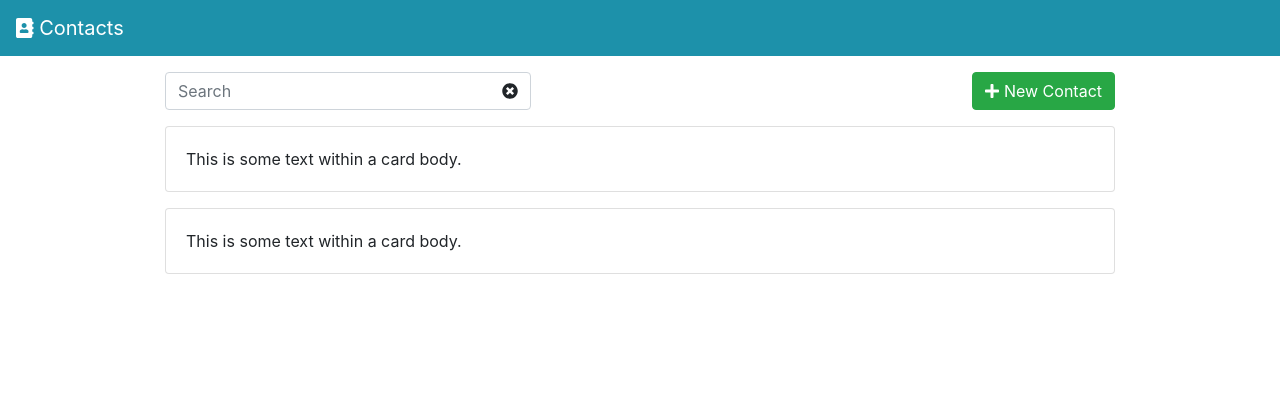
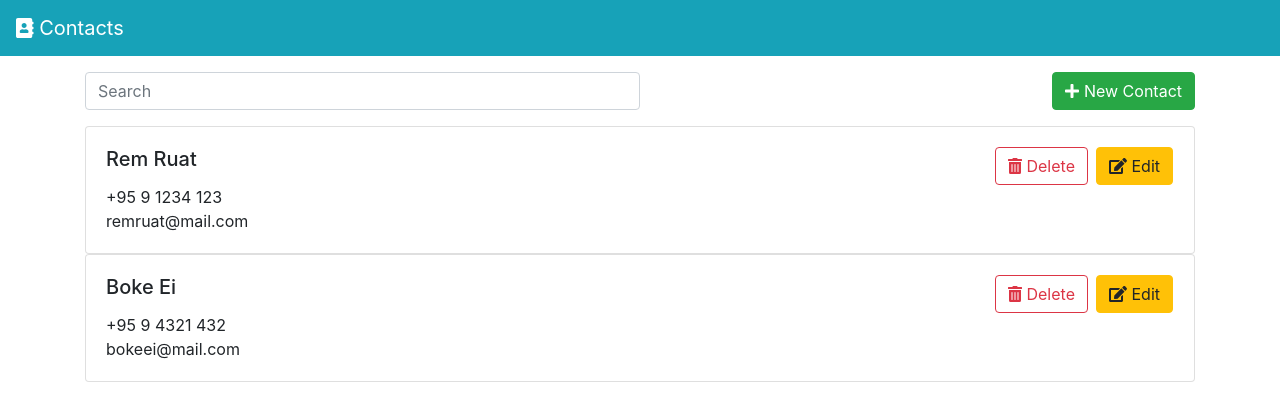
Before and after one commit to NanobyteRuata/contact-app, an Angular app: page /contacts in a window 1280 px wide. Shown: the top 418 px of the page. Built offline with nearby package versions, Linux system fonts and the light colour scheme; data requests are answered from the project's data file.

Commit message:
cmodified contact card UI and implement contacts search

```diff
--- a/src/app/app.module.ts
+++ b/src/app/app.module.ts
@@ -4,6 +4,7 @@ import { BrowserModule } from '@angular/platform-browser';
 import { AppRoutingModule } from './app-routing.module';
 import { AppComponent } from './app.component';
 import { NgbModule } from '@ng-bootstrap/ng-bootstrap';
+import { FormsModule } from '@angular/forms';
 
 import { FontAwesomeModule } from '@fortawesome/angular-fontawesome';
 import { HttpClientModule } from '@angular/common/http';
@@ -17,6 +18,7 @@ import { NotFoundPageComponent } from './page/not-found-page/not-found-page.comp
     BrowserModule,
     AppRoutingModule,
     NgbModule,
+    FormsModule,
     FontAwesomeModule,
     HttpClientModule,
   ],
--- a/src/app/page/contacts-page/contacts-page.component.html
+++ b/src/app/page/contacts-page/contacts-page.component.html
@@ -1,20 +1,24 @@
-<nav class="navbar navbar-dark" style="background-color: #1d91aa">
+<nav class="navbar navbar-dark bg-info">
   <a routerLink="/contacts" class="navbar-brand"
     ><fa-icon [icon]="faAddressBook"></fa-icon> Contacts</a
   >
 </nav>
 
 <div class="container">
-  <div class="row justify-content-center">
-    <div class="col-10">
+  <div class="col">
     <!-- Header -->
     <div class="row justify-content-between mt-3">
       <!-- Search Input group -->
-        <div class="row col-5 justify-content-end">
-          <input type="search" placeholder="Search" class="form-control" />
-          <button type="button" class="btn bg-transparent position-absolute">
-            <fa-icon [icon]="faTimesCircle"></fa-icon>
-          </button>
+      <div class="col-6">
+        <div class="row">
+          <input
+            type="search"
+            placeholder="Search"
+            class="form-control"
+            [(ngModel)]="searchText"
+            (ngModelChange)="onSearchTextChange($event)"
+          />
+        </div>
       </div>
 
       <!-- New Contact Button -->
@@ -25,22 +29,51 @@
 
     <!-- Body -->
     <div class="row">
-        <div class="col">
-          <div *ngIf="isContactsLoading" class="progress">
-            <div
-              class="progress-bar progress-bar-striped progress-bar-animated"
-              role="progressbar"
-              aria-valuenow="75"
-              aria-valuemin="0"
-              aria-valuemax="100"
-              style="width: 75%"
-            ></div>
+      <div class="col mt-3">
+        <!-- Loading Indicator -->
+        <div class="row justify-content-center">
+          <div *ngIf="isContactsLoading" class="spinner-border" role="status">
+            <span class="sr-only">Loading...</span>
           </div>
-          <div *ngFor="let contact of contactList" class="card row mt-3">
-            <div class="card-body">This is some text within a card body.</div>
+        </div>
+
+        <!-- No Data Alert -->
+        <div *ngIf="!isContactsLoading && contactList.length == 0" class="row">
+          <div class="alert alert-primary col" role="alert">
+            <fa-icon [icon]="faInfoCircle"></fa-icon> You have no contacts
+            currently
+          </div>
+        </div>
+
+        <!-- Error Alert -->
+        <div *ngIf="isError" class="row">
+          <div class="alert alert-danger col" role="alert">
+            <fa-icon [icon]="faInfoCircle"></fa-icon> Error fetching data
+          </div>
+        </div>
+
+        <!-- List of Cards -->
+        <div *ngFor="let contact of contactList" class="card row">
+          <!-- Card -->
+          <div class="card-body col">
+            <div class="row justify-content-between">
+              <h5 class="card-title col">{{ contact.name }}</h5>
+              <button type="button" class="btn btn-outline-danger mr-2">
+                <fa-icon [icon]="faTrashAlt"></fa-icon> Delete
+              </button>
+              <button type="button" class="btn btn-warning mr-3">
+                <fa-icon [icon]="faEdit"></fa-icon> Edit
+              </button>
+            </div>
+            <div class="row ml-0">
+              {{ contact.phone }}
+            </div>
+            <div class="row ml-0">
+              {{ contact.email }}
             </div>
           </div>
         </div>
       </div>
     </div>
   </div>
+</div>
--- a/src/app/page/contacts-page/contacts-page.component.ts
+++ b/src/app/page/contacts-page/contacts-page.component.ts
@@ -2,7 +2,9 @@ import { Component, OnInit } from '@angular/core';
 import {
   faAddressBook,
   faPlus,
-  faTimesCircle,
+  faInfoCircle,
+  faEdit,
+  faTrashAlt,
 } from '@fortawesome/free-solid-svg-icons';
 import { Contact } from 'src/app/model/contact-model';
 import { ContactService } from 'src/app/service/contact.service';
@@ -16,10 +18,15 @@ export class ContactsPageComponent implements OnInit {
   // icons
   faAddressBook = faAddressBook;
   faPlus = faPlus;
-  faTimesCircle = faTimesCircle;
+  faInfoCircle = faInfoCircle;
+  faEdit = faEdit;
+  faTrashAlt = faTrashAlt;
 
   isContactsLoading: boolean = false;
+  isError: boolean = false;
   contactList: any[] = [];
+
+  searchText: string = '';
 
   constructor(private _contactService: ContactService) {}
 
@@ -27,17 +34,22 @@ export class ContactsPageComponent implements OnInit {
     this.getContacts();
   }
 
-  async getContacts() {
+  async getContacts(keyword?: string) {
     this.isContactsLoading = true;
     this.contactList = [];
 
-    let result: any = await this._contactService.getContacts();
+    let result: any = await this._contactService.getContacts(keyword);
     if (result.success) {
       this.contactList = result.data;
+      this.isError = false;
     } else {
-      // TODO: Show error somehow
+      this.isError = true;
     }
 
     this.isContactsLoading = false;
   }
+
+  onSearchTextChange(value: string) {
+    this.getContacts(value);
+  }
 }
--- a/src/app/service/contact.service.ts
+++ b/src/app/service/contact.service.ts
@@ -8,7 +8,10 @@ import { ApiConstants } from '../constants/api-constants';
 export class ContactService {
   constructor(private _baseService: BaseService) {}
 
-  getContacts() {
-    return this._baseService.get(`${ApiConstants.BASE_URL}/contacts`);
+  getContacts(keyword?: string) {
+    return this._baseService.get(
+      `${ApiConstants.BASE_URL}/contacts` +
+        (keyword == null || keyword?.length == 0 ? '' : `?q=${keyword}`)
+    );
   }
 }
```
Lines whose indentation alone changed are shown as unchanged.
